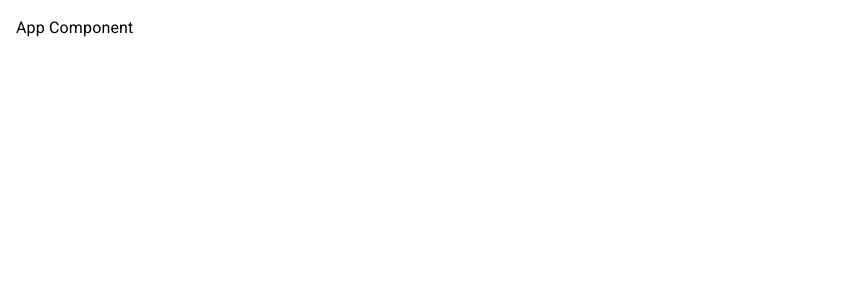
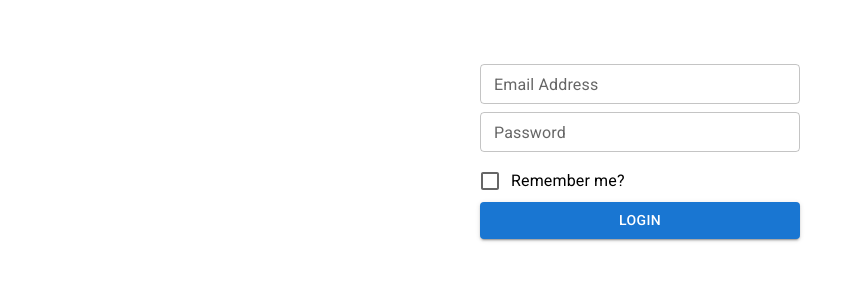
Before and after one commit to deluxanMD/booking.lk, a React (Create React App) app: page /login in a window 1280 px wide. Shown: the top 300 px of the page, without its empty margins (0-847 px from the left). Built offline with nearby package versions, Linux system fonts and the light colour scheme.

Commit message:
login form

```diff
--- a/package.json
+++ b/package.json
@@ -24,6 +24,7 @@
     "react": "^18.2.0",
     "react-dom": "^18.2.0",
     "react-hook-form": "^7.48.2",
+    "react-router-dom": "^6.20.1",
     "react-scripts": "5.0.1",
     "styled-components": "^6.1.1",
     "typescript": "^4.9.5",
--- a/src/components/forms/booking-form/booking-form.component.tsx
+++ b/src/components/forms/booking-form/booking-form.component.tsx
@@ -15,17 +15,18 @@ const BookingForm = ({
   "data-cy": dataCy = "BookingForm",
   devTool = true,
   children,
+  onSubmit,
   ...rest
 }: BookingFormProps) => {
   return (
     <FormProvider {...formMethods}>
-      <Box component="form" data-cy={dataCy} {...rest}>
+      <Box data-cy={dataCy} {...rest}>
         {devTool && (
           <div data-testid="BookingForm.Devtool">
             <DevTool control={formMethods.control} />
           </div>
         )}
-        {children}
+        <form onSubmit={formMethods.handleSubmit(onSubmit)}>{children}</form>
       </Box>
     </FormProvider>
   );
--- a/src/components/forms/fields/booking-button/booking-button.component.tsx
+++ b/src/components/forms/fields/booking-button/booking-button.component.tsx
@@ -10,9 +10,10 @@ type BookingButtonProps = {
 const BookingButton = ({
   children,
   "data-testid": dataTestId,
+  ...rest
 }: BookingButtonProps) => {
   return (
-    <LoadingButton data-testid={dataTestId ?? "BookingButton"}>
+    <LoadingButton data-testid={dataTestId ?? "BookingButton"} {...rest}>
       {children}
     </LoadingButton>
   );
--- a/src/components/forms/fields/booking-text-field/booking-text-field.component.tsx
+++ b/src/components/forms/fields/booking-text-field/booking-text-field.component.tsx
@@ -8,7 +8,7 @@ import { Controller, useFormContext } from "react-hook-form";
 
 type BookingTextFieldProps = {
   name: string;
-  defaultValue: string;
+  defaultValue?: string;
   label: string;
 } & TextFieldProps;
 
@@ -27,7 +27,7 @@ const BookingTextField = ({
       defaultValue={defaultValue}
       control={control}
       render={({ field, fieldState: { error } }) => (
-        <FormControl fullWidth>
+        <FormControl fullWidth sx={{ marginBottom: 1 }}>
           <TextField
             size={size}
             error={!!error}
--- /dev/null
+++ b/src/components/forms/login-form/login-form.component.tsx
@@ -0,0 +1,21 @@
+import React from "react";
+import BookingTextField from "../fields/booking-text-field/booking-text-field.component";
+import BookingCheckboxField from "../fields/booking-checkbox-field/booking-checkbox-field.component";
+
+export type LoginFormValues = {
+  email: string;
+  password: string;
+  remember: boolean;
+};
+
+const LoginForm = () => {
+  return (
+    <>
+      <BookingTextField name="email" label="Email Address" />
+      <BookingTextField name="password" label="Password" type="password" />
+      <BookingCheckboxField name="remember" label="Remember me?" />
+    </>
+  );
+};
+
+export default LoginForm;
--- /dev/null
+++ b/src/components/forms/login-form/login-form.hooks.ts
@@ -0,0 +1,13 @@
+import { yupResolver } from "@hookform/resolvers/yup";
+import { useForm } from "react-hook-form";
+import { loginFormSchema } from "./login-form.schema";
+
+export const useLoginForm = () => {
+  return useForm({
+    resolver: yupResolver(loginFormSchema),
+    defaultValues: {
+      email: "",
+      password: "",
+    },
+  });
+};
--- /dev/null
+++ b/src/components/forms/login-form/login-form.schema.ts
@@ -0,0 +1,6 @@
+import * as yup from "yup";
+
+export const loginFormSchema = yup.object().shape({
+  email: yup.string().email().required(),
+  password: yup.string().min(8).max(12),
+});
--- a/src/index.tsx
+++ b/src/index.tsx
@@ -3,13 +3,26 @@ import ReactDOM from "react-dom/client";
 import "./index.css";
 import App from "./App";
 import reportWebVitals from "./reportWebVitals";
+import { RouterProvider, createBrowserRouter } from "react-router-dom";
+import Login from "./pages/login/login.page";
+
+const router = createBrowserRouter([
+  {
+    path: "/",
+    element: <App />,
+  },
+  {
+    path: "/login",
+    element: <Login />,
+  },
+]);
 
 const root = ReactDOM.createRoot(
   document.getElementById("root") as HTMLElement
 );
 root.render(
   <React.StrictMode>
-    <App />
+    <RouterProvider router={router} />
   </React.StrictMode>
 );
 
--- /dev/null
+++ b/src/pages/login/login.page.tsx
@@ -0,0 +1,33 @@
+import { Grid } from "@mui/material";
+import React from "react";
+import BookingForm from "../../components/forms/booking-form/booking-form.component";
+import LoginForm from "../../components/forms/login-form/login-form.component";
+import { useLoginForm } from "../../components/forms/login-form/login-form.hooks";
+import BookingButton from "../../components/forms/fields/booking-button/booking-button.component";
+import { useNavigate } from "react-router-dom";
+
+const Login = () => {
+  const methods = useLoginForm();
+  const navigate = useNavigate();
+
+  const handleLogin = (data: any) => {
+    if (data.email === "deluxan.m@icloud.com" && data.password === "12345678") {
+      navigate("/");
+    }
+  };
+
+  return (
+    <Grid container justifyContent="center" mt={8}>
+      <Grid item xs={10} md={4} lg={3}>
+        <BookingForm formMethods={methods} onSubmit={handleLogin}>
+          <LoginForm />
+          <BookingButton variant="contained" type="submit" fullWidth>
+            Login
+          </BookingButton>
+        </BookingForm>
+      </Grid>
+    </Grid>
+  );
+};
+
+export default Login;
```
Also changed, not shown: 1 other file (tests, documents, lock files or other folders).
